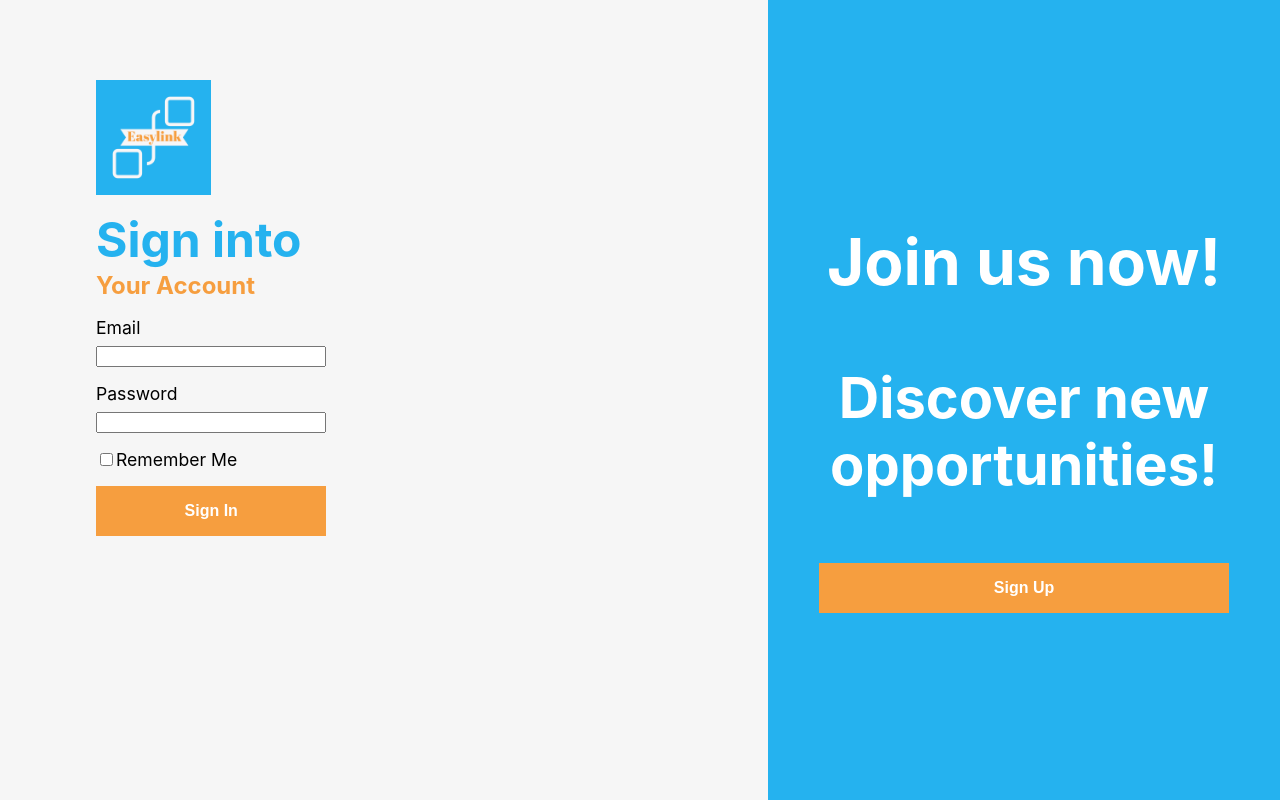
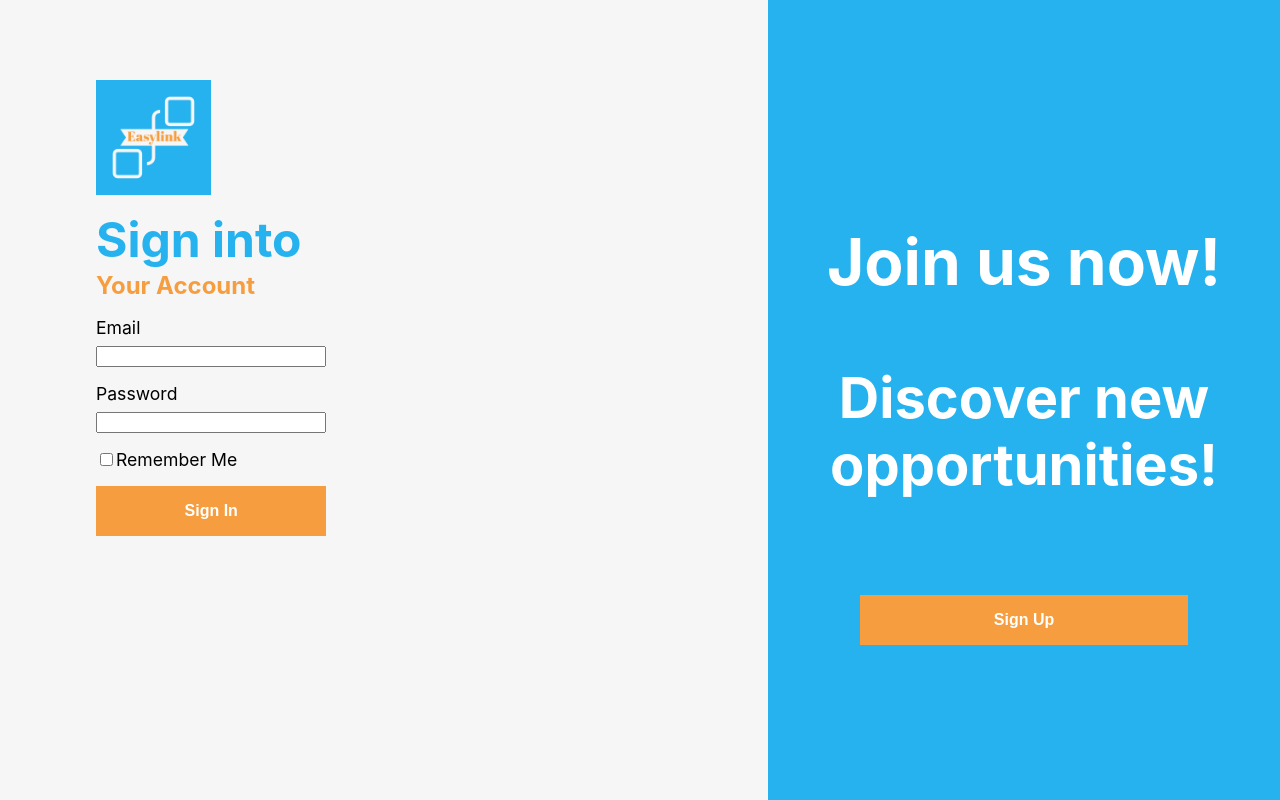
Before and after one commit to SeekSaveServe/Easylink, a React (Create React App) app: page / in a window 1280 px wide. Built offline with nearby package versions, Linux system fonts and the light colour scheme.

Commit message:
Add routing between SignIn and SignUp

```diff
--- a/src/App.js
+++ b/src/App.js
@@ -1,6 +1,6 @@
 import React from "react";
 import logo from "./logo.svg";
-import SignIn from "./features/sign_in/SignIn";
+import SignIn from './features/sign_in/SignIn';
 
 function App() {
   return (
--- a/src/features/sign up/HaveAccount.js
+++ b/src/features/sign up/HaveAccount.js
@@ -1,4 +1,5 @@
 import { useState } from "react";
+import { Link } from "react-router-dom";
 
 export function HaveAccount() {
   // States for login button
@@ -29,10 +30,14 @@
         {" "}
         <h1>Already Have an account?</h1>
       </div>
-      <button onClick={handleLoginButton} className="button" type="submit">
-        {" "}
-        Login{" "}
-      </button>
+
+      <Link to="/" style={{textDecoration:"none"}}>
+        <button onClick={handleLoginButton} className="button" type="submit"
+        >
+          {" "}
+          Login{" "}
+        </button>
+      </Link>
       <div className="messages">{showLogin()}</div>
     </div>
   );
--- a/src/features/sign_in/Right.jsx
+++ b/src/features/sign_in/Right.jsx
@@ -1,4 +1,5 @@
 import { React } from 'react';
+import { Link } from 'react-router-dom';
 
 function Right() {
     return (
@@ -6,7 +7,9 @@
             <h1 className="join">Join us now!</h1>
             <h1 className="discover"> Discover new opportunities!</h1>
 
-            <button type="button">Sign Up</button>
+            <Link to="/signup">
+                <button type="button">Sign Up</button>
+            </Link>
         </div>
     )
 }
```
